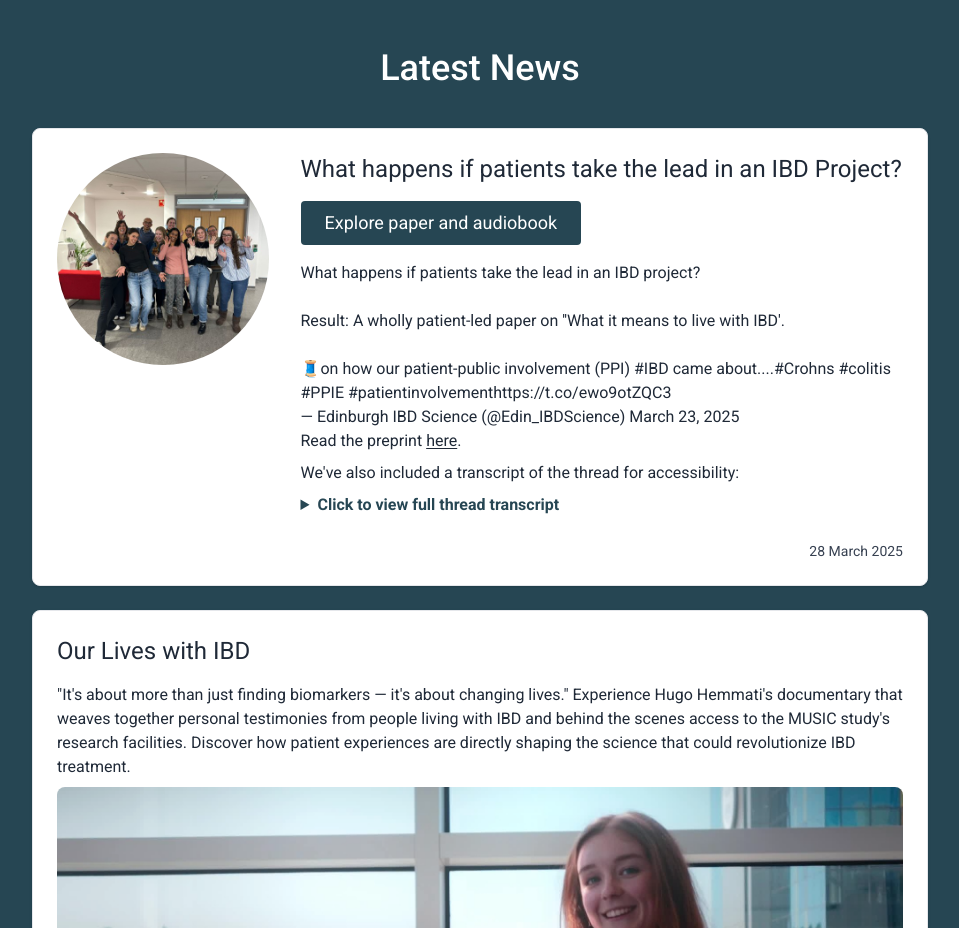
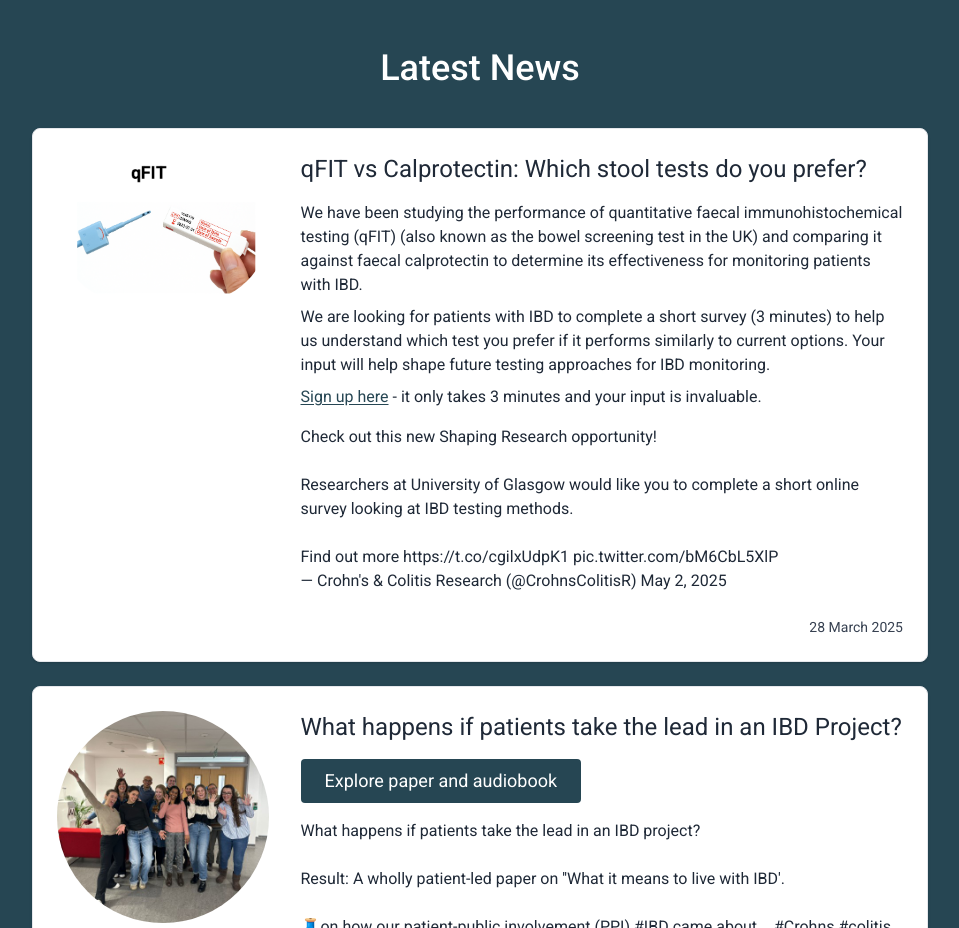
Before and after one commit to shaunchuah/musicstudy_nextjs, a Next.js app: page / in a window 1280 px wide. Shown: the part 900-1828 px from the top of the page, without its empty margins (160-1119 px from the left). Built offline with nearby package versions, Linux system fonts and the light colour scheme.

Commit message:
Add qfit vs calprotectin survey news

```diff
--- a/pages/index.js
+++ b/pages/index.js
@@ -169,6 +169,80 @@ export default function Home() {
           </div>
         </div>
         <div className="max-w-4xl mx-auto gap-4 lg:gap-6">
+          <div className="bg-white text-gray-800 border p-6 rounded-lg shadow mb-6">
+            <div className="md:flex flex-row gap-8 justify-center lg:justify-start items-start">
+              <div className="w-1/3 md:w-1/4 flex-none mx-auto md:mx-0 mb-4 md:mb-0">
+                <Image
+                  src="/static/images/qfit.png"
+                  alt="Quantitative faecal immunohistochemical testing (qFIT)"
+                  height="480"
+                  width="480"
+                  priority={true}
+                  className="rounded-full"
+                />
+              </div>
+              <div>
+                <h2 className="text-2xl mb-4">
+                  <Link href="/patients-taking-the-lead" legacyBehavior>
+                    <a className=" hover:text-[#e76f51]">
+                      qFIT vs Calprotectin: Which stool tests do you prefer?
+                    </a>
+                  </Link>
+                </h2>
+                <div className="mb-4">
+                  <p className="mb-2">
+                    We have been studying the performance of quantitative faecal
+                    immunohistochemical testing (qFIT) (also known as the bowel
+                    screening test in the UK) and comparing it against faecal
+                    calprotectin to determine its effectiveness for monitoring
+                    patients with IBD.
+                  </p>
+                  <p className="mb-2">
+                    We are looking for patients with IBD to complete a short
+                    survey (3 minutes) to help us understand which test you
+                    prefer if it performs similarly to current options. Your
+                    input will help shape future testing approaches for IBD
+                    monitoring.
+                  </p>
+                                    <p className="mb-2">
+                    <a
+                      href="https://crohnsandcolitis.org.uk/get-involved/want-to-get-involved-in-research/shaping-research/can-we-improve-how-to-monitor-ibd"
+                      target="_blank"
+                      rel="noopener noreferrer"
+                      className="hover:text-[#e76f51] text-[#264653] underline underline-offset-2"
+                    >
+                      Sign up here
+                    </a> - it only takes 3 minutes and your input is invaluable.
+                  </p>
+                </div>
+                <blockquote class="twitter-tweet">
+                  <p lang="en" dir="ltr">
+                    Check out this new Shaping Research opportunity! <br />
+                    <br />
+                    Researchers at University of Glasgow would like you to
+                    complete a short online survey looking at IBD testing
+                    methods. <br />
+                    <br />
+                    Find out more{" "}
+                    <a href="https://t.co/cgilxUdpK1">
+                      https://t.co/cgilxUdpK1
+                    </a>{" "}
+                    <a href="https://t.co/bM6CbL5XlP">
+                      pic.twitter.com/bM6CbL5XlP
+                    </a>
+                  </p>
+                  &mdash; Crohn&#39;s &amp; Colitis Research (@CrohnsColitisR){" "}
+                  <a href="https://twitter.com/CrohnsColitisR/status/1918247342295400589?ref_src=twsrc%5Etfw">
+                    May 2, 2025
+                  </a>
+                </blockquote>
+              </div>
+            </div>
+            <div className="flex flex-row-reverse text-gray-700 text-sm mt-6">
+              28 March 2025
+            </div>
+          </div>
+
           <div className="bg-white text-gray-800 border p-6 rounded-lg shadow mb-6">
             <div className="md:flex flex-row gap-8 justify-center lg:justify-start items-start">
               <div className="w-1/3 md:w-1/4 flex-none mx-auto md:mx-0 mb-4 md:mb-0">
@@ -510,11 +584,11 @@ export default function Home() {
                   How Patients Shape Our Research
                 </h2>
                 <p className="mb-2">
-                  At the 2024 Crohn&apos;s and Colitis UK Patient Involvement Day,
-                  our team showcased how patient partnerships have fundamentally
-                  reshaped our research approach. The presentation highlights
-                  real examples of how patient insights led to significant
-                  improvements in our study design and outcomes.
+                  At the 2024 Crohn&apos;s and Colitis UK Patient Involvement
+                  Day, our team showcased how patient partnerships have
+                  fundamentally reshaped our research approach. The presentation
+                  highlights real examples of how patient insights led to
+                  significant improvements in our study design and outcomes.
                 </p>
                 <div className="mb-2">
                   <iframe
```
Also changed, not shown: public/static/images/qfit.png (added).
